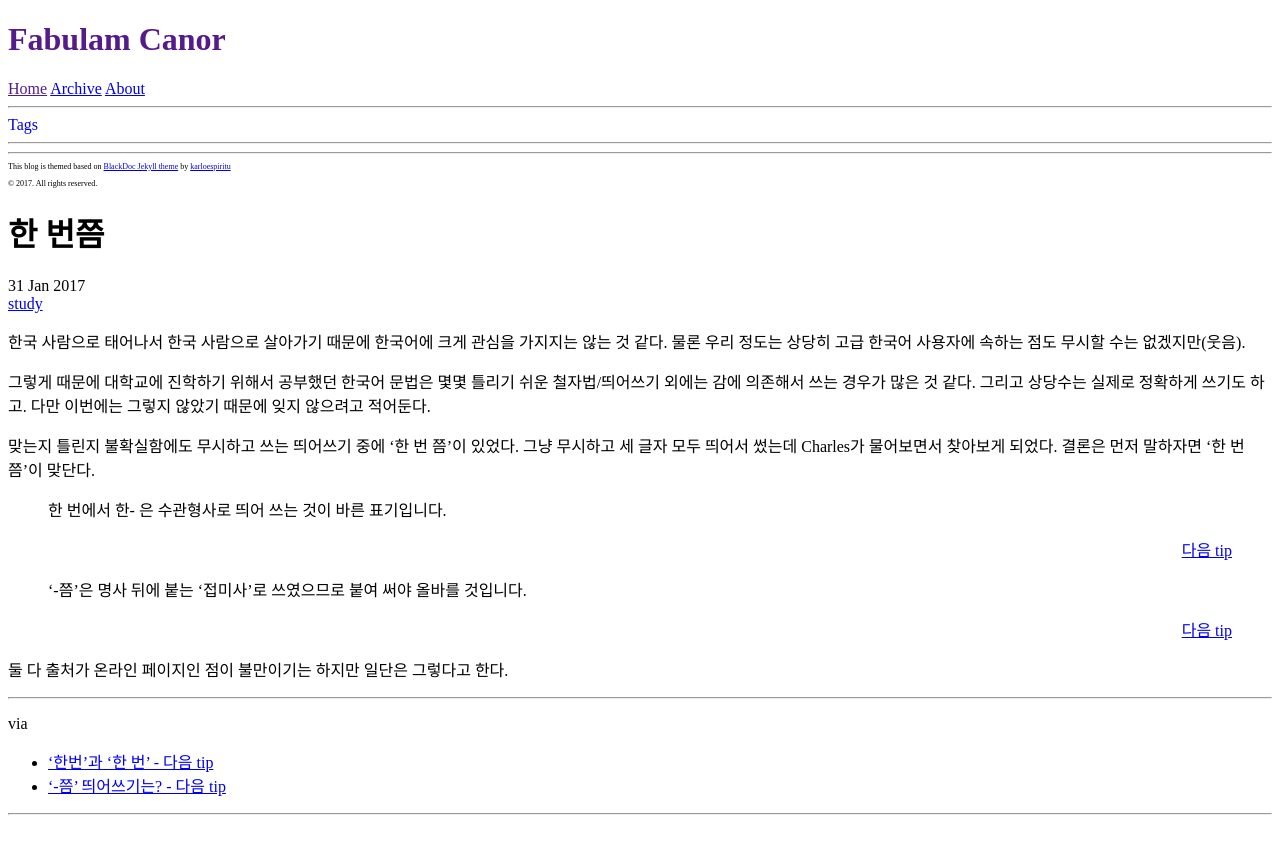
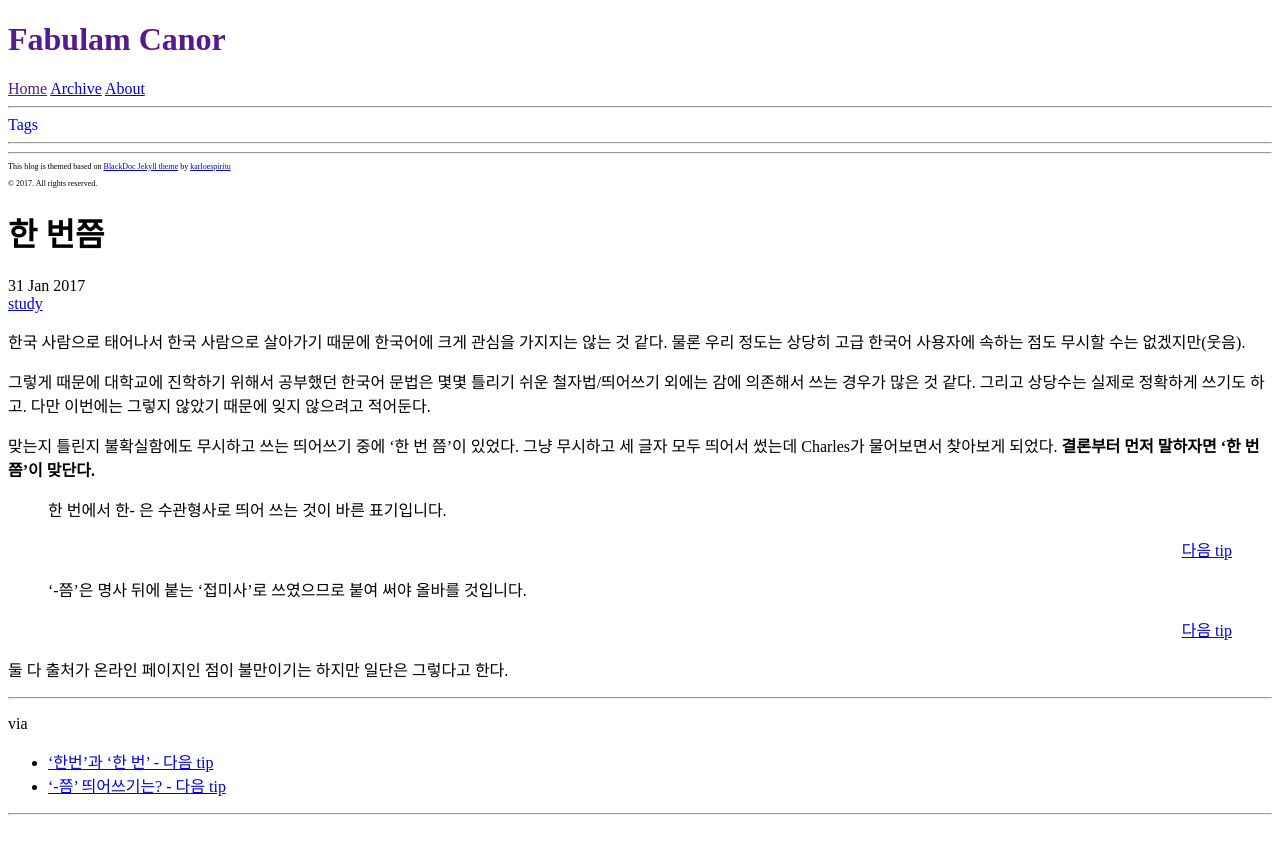
Before and after one commit to Canorus/canorus.github.io, a Jekyll site: the page built from _posts/2017-01-31-한-번쯤.md, in a window 1280 px wide. Shown: the top 854 px of the page. Built offline with Jekyll 4.4.1, drawn with Linux system fonts in a browser that asks for light colours; comment, search, counter and statistics services are not loaded.

Commit message:
한 번쯤 업데이트

```diff
--- a/_posts/2017-01-31-한-번쯤.md
+++ b/_posts/2017-01-31-한-번쯤.md
@@ -10,7 +10,7 @@ tags:
 
 그렇게 때문에 대학교에 진학하기 위해서 공부했던 한국어 문법은 몇몇 틀리기 쉬운 철자법/띄어쓰기 외에는 감에 의존해서 쓰는 경우가 많은 것 같다. 그리고 상당수는 실제로 정확하게 쓰기도 하고. 다만 이번에는 그렇지 않았기 때문에 잊지 않으려고 적어둔다.
 
-맞는지 틀린지 불확실함에도 무시하고 쓰는 띄어쓰기 중에 '한 번 쯤'이 있었다. 그냥 무시하고 세 글자 모두 띄어서 썼는데 Charles가 물어보면서 찾아보게 되었다. 결론은 먼저 말하자면 '한 번쯤'이 맞단다.
+맞는지 틀린지 불확실함에도 무시하고 쓰는 띄어쓰기 중에 '한 번 쯤'이 있었다. 그냥 무시하고 세 글자 모두 띄어서 썼는데 Charles가 물어보면서 찾아보게 되었다. **결론부터 먼저 말하자면 '한 번쯤'이 맞단다.**
 
 > 한 번에서 한- 은 수관형사로 띄어 쓰는 것이 바른 표기입니다.
 > <p style="text-align:right;"><a href="http://tip.daum.net/question/54915917">다음 tip</a></p>
```
